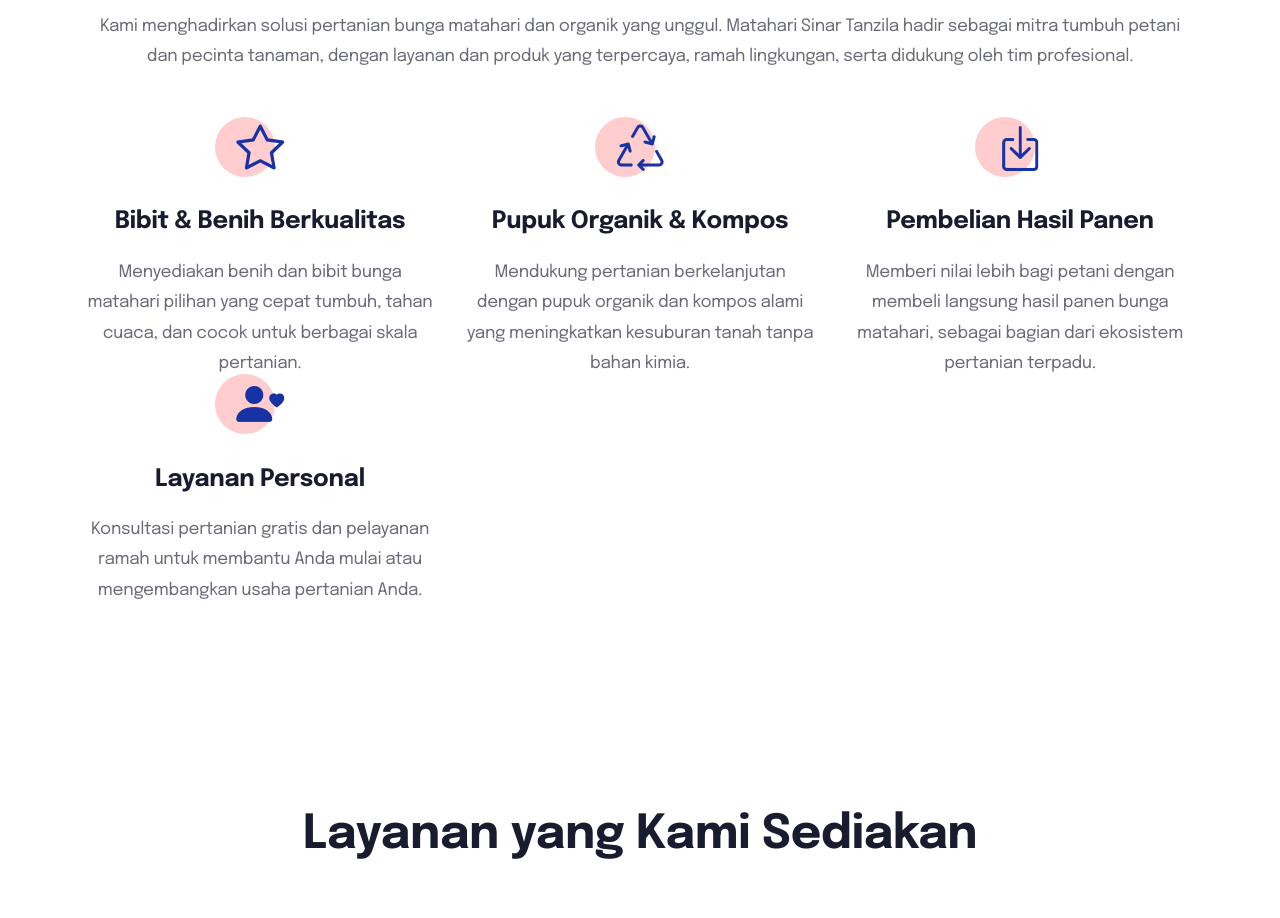
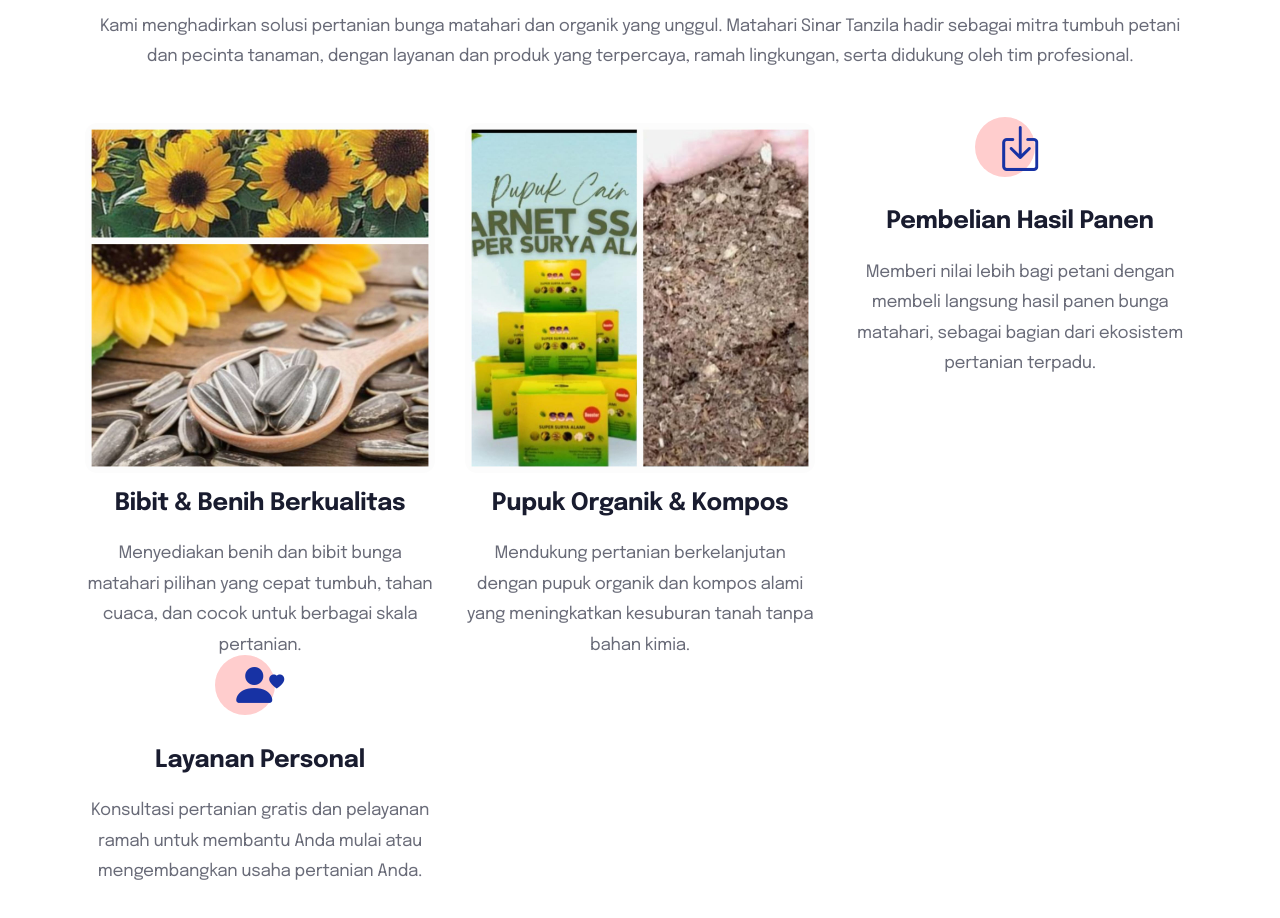
Before and after one commit to arsy25/Matahari-Sinar-Tanzila, a plain HTML site: page index.html in a window 1280 px wide. Shown: the part 920-1838 px from the top of the page. Drawn offline with nearby package versions, Linux system fonts and the light colour scheme; files whose address does not match are found by name.

Commit message:
done_keunggulan

```diff
--- a/index.html
+++ b/index.html
@@ -178,22 +178,18 @@
 
             <!-- column 1 -->
             <div class="col-12 col-md-4 dtr-img-feature">
-                <span class="dtr-img-feature-img">
-                    <span class="dtr-img-feature-circle bg-light-red"></span>
-                    <i class="bi bi-star color-blue"></i>
-                </span>
+                <img src="assets/images/bibit dan benih.jpg" alt="Bibit Bunga Matahari" style="width: 100%; border-radius: 12px; margin-bottom: 15px;">
                 <h4 class="dtr-img-feature-heading">Bibit & Benih Berkualitas</h4>
                 <p>
                     Menyediakan benih dan bibit bunga matahari pilihan yang cepat tumbuh, tahan cuaca, dan cocok untuk berbagai skala pertanian.
                 </p>
             </div>
 
+
+
             <!-- column 2 -->
             <div class="col-12 col-md-4 dtr-img-feature">
-                <span class="dtr-img-feature-img">
-                    <span class="dtr-img-feature-circle bg-light-red"></span>
-                    <i class="bi bi-recycle color-blue"></i>
-                </span>
+                <img src="assets/images/organik.jpg" alt="Bibit Bunga Matahari" style="width: 100%; border-radius: 12px; margin-bottom: 15px;">
                 <h4 class="dtr-img-feature-heading">Pupuk Organik & Kompos</h4>
                 <p>
                     Mendukung pertanian berkelanjutan dengan pupuk organik dan kompos alami yang meningkatkan kesuburan tanah tanpa bahan kimia.
```
Also changed, not shown: assets/images/bibit dan benih.jpg (added), assets/images/organik.jpg (added).
